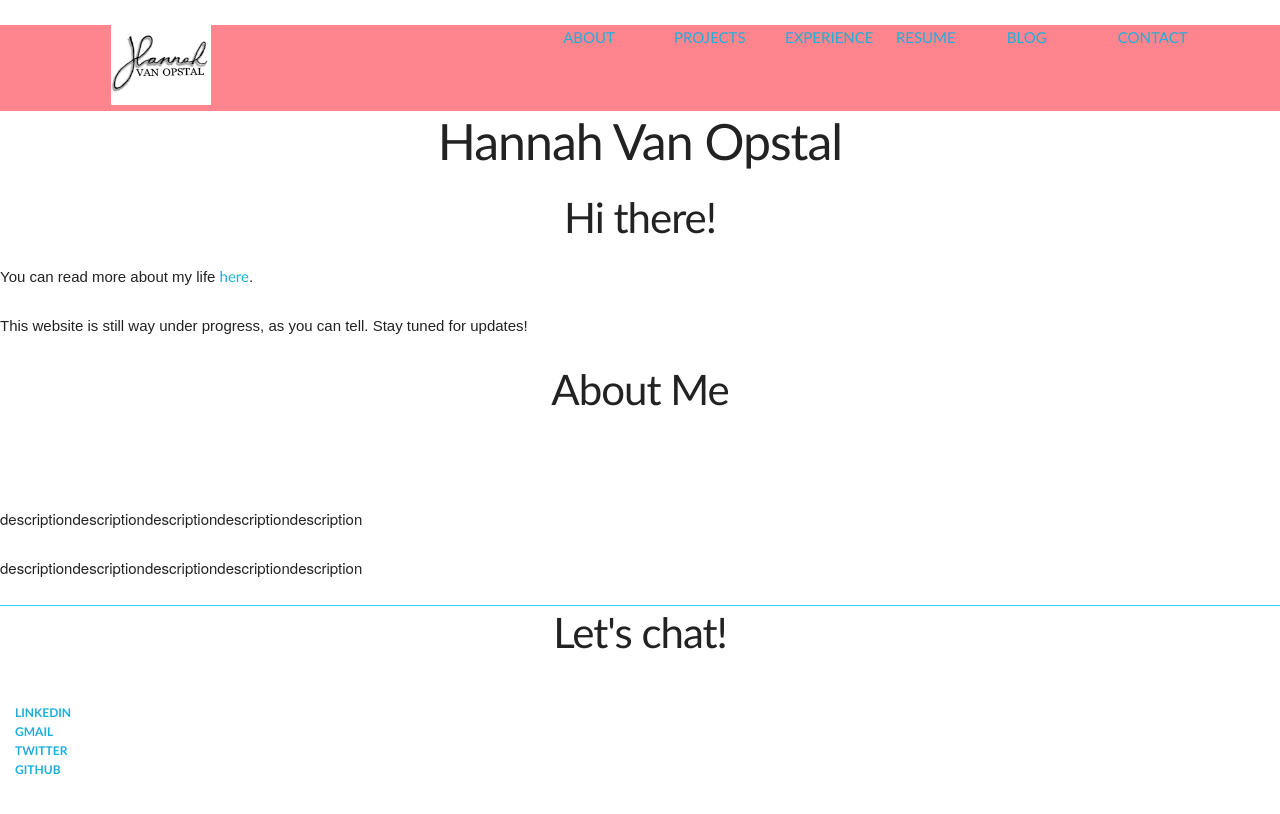
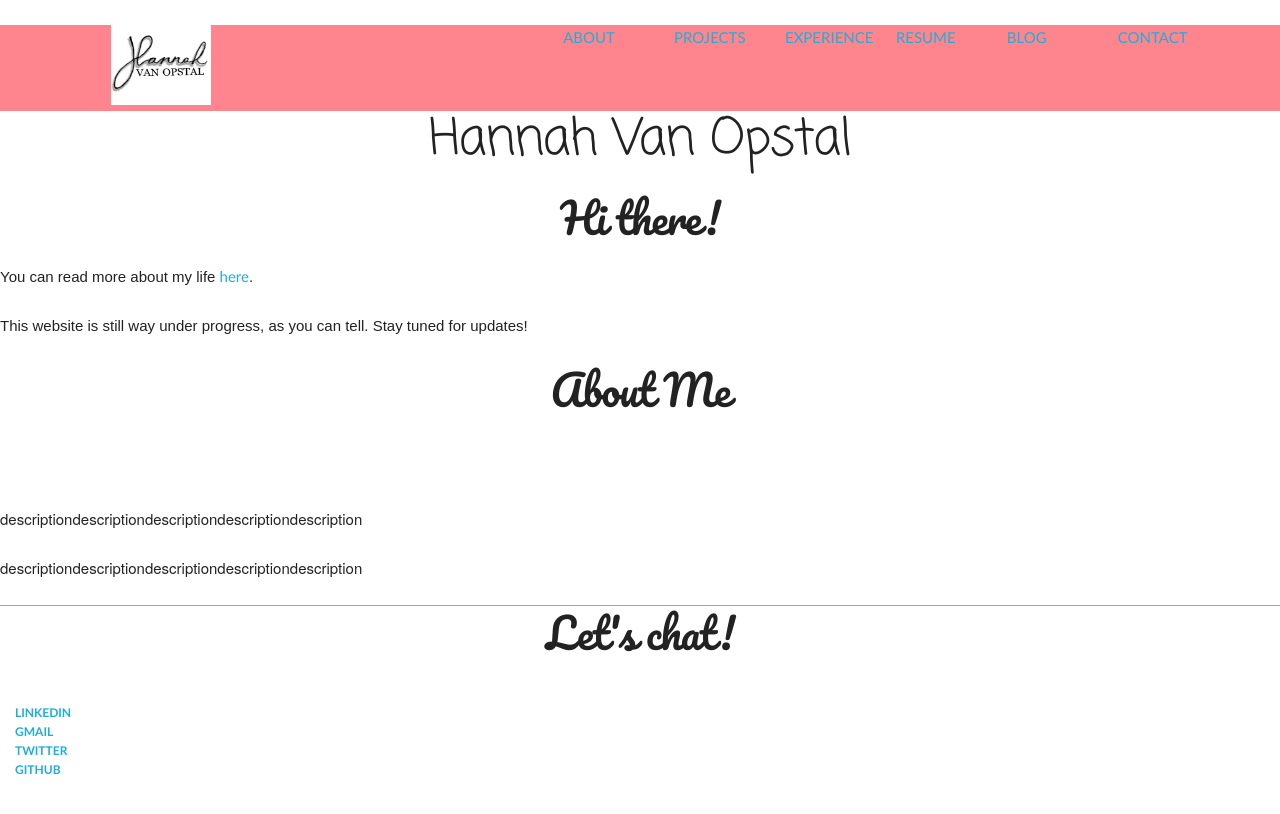
Before and after one commit to hvanopstal/hvanopstal.github.io, a Jekyll site: the page index.html, which Jekyll copies as it is, in a window 1280 px wide. Shown: the top 814 px of the page. Built offline with Jekyll 4.4.1, drawn with Linux system fonts in a browser that asks for light colours; some web fonts are replaced.

Commit message:
Update main.css
changed h1 and h2 fonts

```diff
--- a/css/main.css
+++ b/css/main.css
@@ -40,12 +40,12 @@ a:visited {
 }
 h1 {
   font-size: 2.4em;
-  font-family: "Calibri", Arial;
+  font-family: "Coming Soon", "Calibri", Arial;
   text-align: center;
 }
 h2 {
-  font-size: 1.6em;
-  font-family: "Calibri", Arial;
+  font-size: 1.4em;
+  font-family: "Pacifico", "Calibri", Arial;
   text-align: center;
 }
 p {
```
